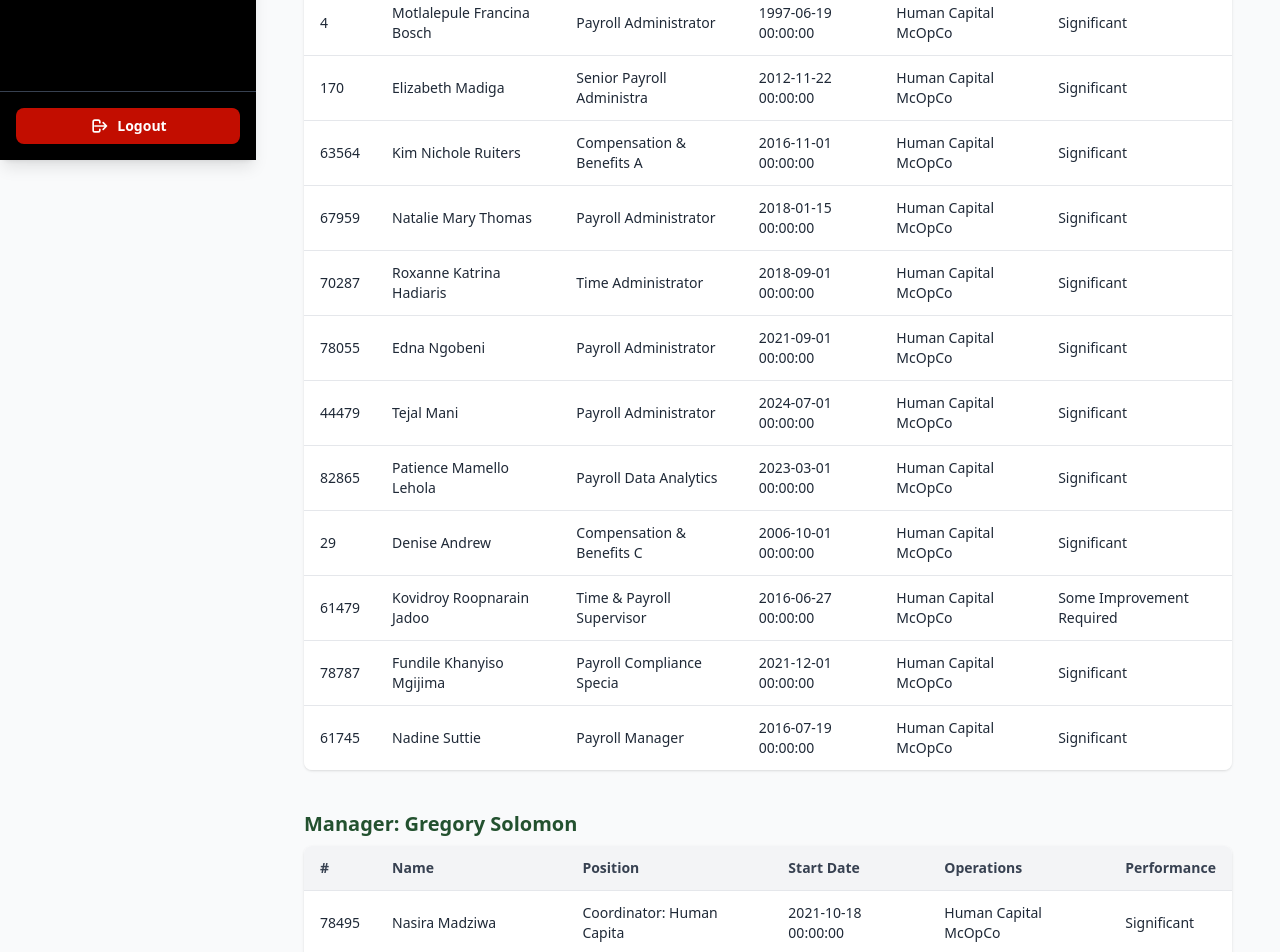
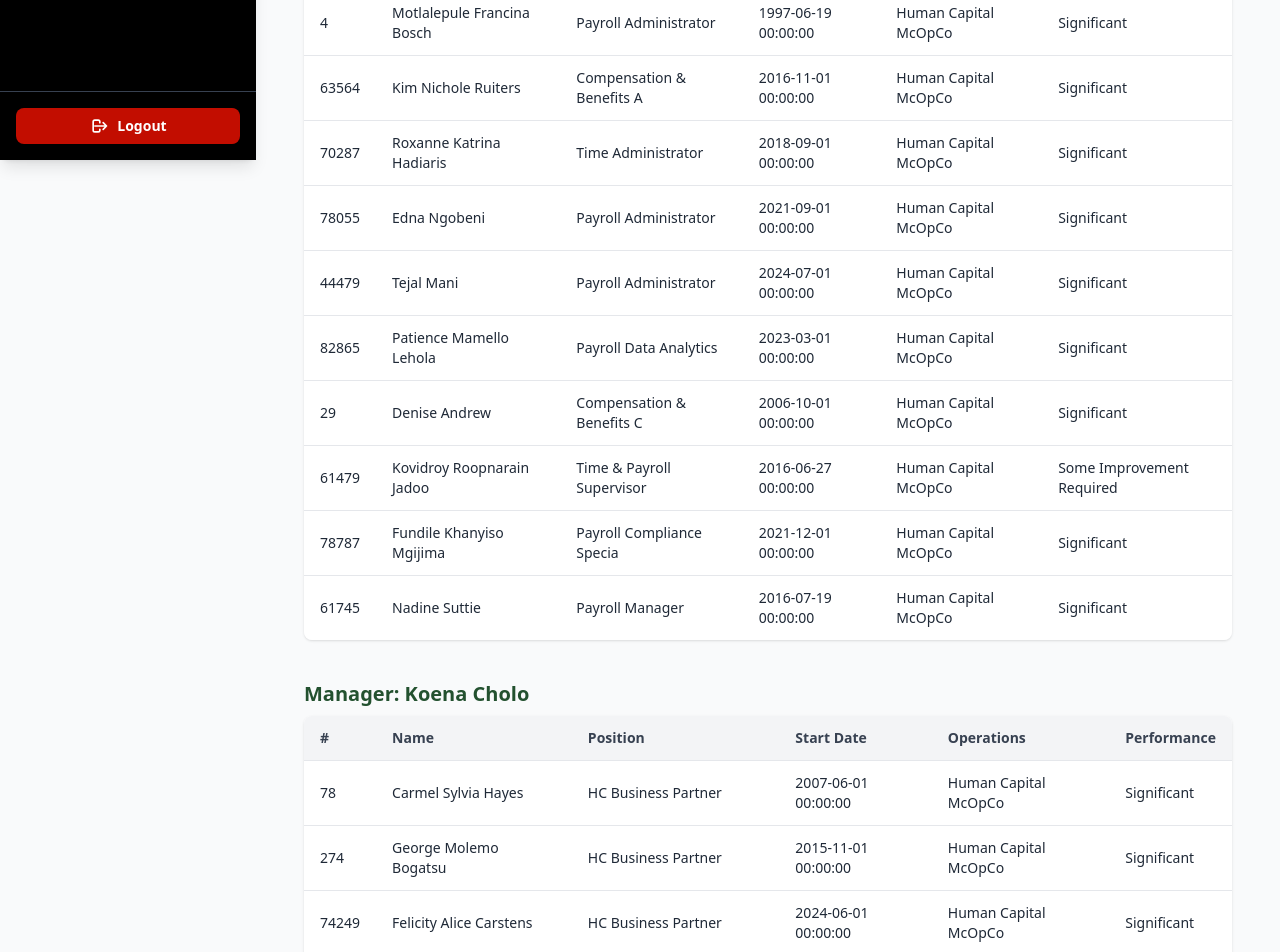
Before and after one commit to LindaMangena/succession-planner, an Angular app: page /employees in a window 1280 px wide. Shown: the part 640-1592 px from the top of the page. Built offline with nearby package versions, Linux system fonts and the light colour scheme.

Commit message:
force on Npm

```diff
--- a/src/app/features/employee/pages/employee-list/employee-list.component.ts
+++ b/src/app/features/employee/pages/employee-list/employee-list.component.ts
@@ -66,18 +66,18 @@ export class EmployeeListComponent {
       exco: "Gregory Solomon",
       performanceRating: "Significant",
     },
-    {
-      personnelNumber: "170",
-      name: "Elizabeth Madiga",
-      position: "Senior Payroll Administra",
-      startDate: "2012-11-22 00:00:00",
-      operations: "Human Capital McOpCo",
-      manager: "Elpelet Mashile",
-      employmentType: "Permanent",
-      lt: "Gregory Solomon",
-      exco: "Gregory Solomon",
-      performanceRating: "Significant",
-    },
+    // {
+    //   personnelNumber: "170",
+    //   name: "Elizabeth Madiga",
+    //   position: "Senior Payroll Administra",
+    //   startDate: "2012-11-22 00:00:00",
+    //   operations: "Human Capital McOpCo",
+    //   manager: "Elpelet Mashile",
+    //   employmentType: "Permanent",
+    //   lt: "Gregory Solomon",
+    //   exco: "Gregory Solomon",
+    //   performanceRating: "Significant",
+    // },
     {
       personnelNumber: "63564",
       name: "Kim Nichole Ruiters",
@@ -90,18 +90,18 @@ export class EmployeeListComponent {
       exco: "Gregory Solomon",
       performanceRating: "Significant",
     },
-    {
-      personnelNumber: "67959",
-      name: "Natalie Mary Thomas",
-      position: "Payroll Administrator",
-      startDate: "2018-01-15 00:00:00",
-      operations: "Human Capital McOpCo",
-      manager: "Elpelet Mashile",
-      employmentType: "Permanent",
-      lt: "Gregory Solomon",
-      exco: "Gregory Solomon",
-      performanceRating: "Significant",
-    },
+    // {
+    //   personnelNumber: "67959",
+    //   name: "Natalie Mary Thomas",
+    //   position: "Payroll Administrator",
+    //   startDate: "2018-01-15 00:00:00",
+    //   operations: "Human Capital McOpCo",
+    //   manager: "Elpelet Mashile",
+    //   employmentType: "Permanent",
+    //   lt: "Gregory Solomon",
+    //   exco: "Gregory Solomon",
+    //   performanceRating: "Significant",
+    // },
     {
       personnelNumber: "70287",
       name: "Roxanne Katrina Hadiaris",
@@ -126,18 +126,18 @@ export class EmployeeListComponent {
       exco: "Gregory Solomon",
       performanceRating: "Significant",
     },
-    {
-      personnelNumber: "78495",
-      name: "Nasira Madziwa",
-      position: "Coordinator: Human Capita",
-      startDate: "2021-10-18 00:00:00",
-      operations: "Human Capital McOpCo",
-      manager: "Gregory Solomon",
-      employmentType: "Permanent",
-      lt: "Gregory Solomon",
-      exco: "Gregory Solomon",
-      performanceRating: "Significant",
-    },
+    // {
+    //   personnelNumber: "78495",
+    //   name: "Nasira Madziwa",
+    //   position: "Coordinator: Human Capita",
+    //   startDate: "2021-10-18 00:00:00",
+    //   operations: "Human Capital McOpCo",
+    //   manager: "Gregory Solomon",
+    //   employmentType: "Permanent",
+    //   lt: "Gregory Solomon",
+    //   exco: "Gregory Solomon",
+    //   performanceRating: "Significant",
+    // },
     {
       personnelNumber: "44479",
       name: "Tejal Mani",
```
Also changed, not shown: 1 other file (tests, documents, lock files or other folders).
